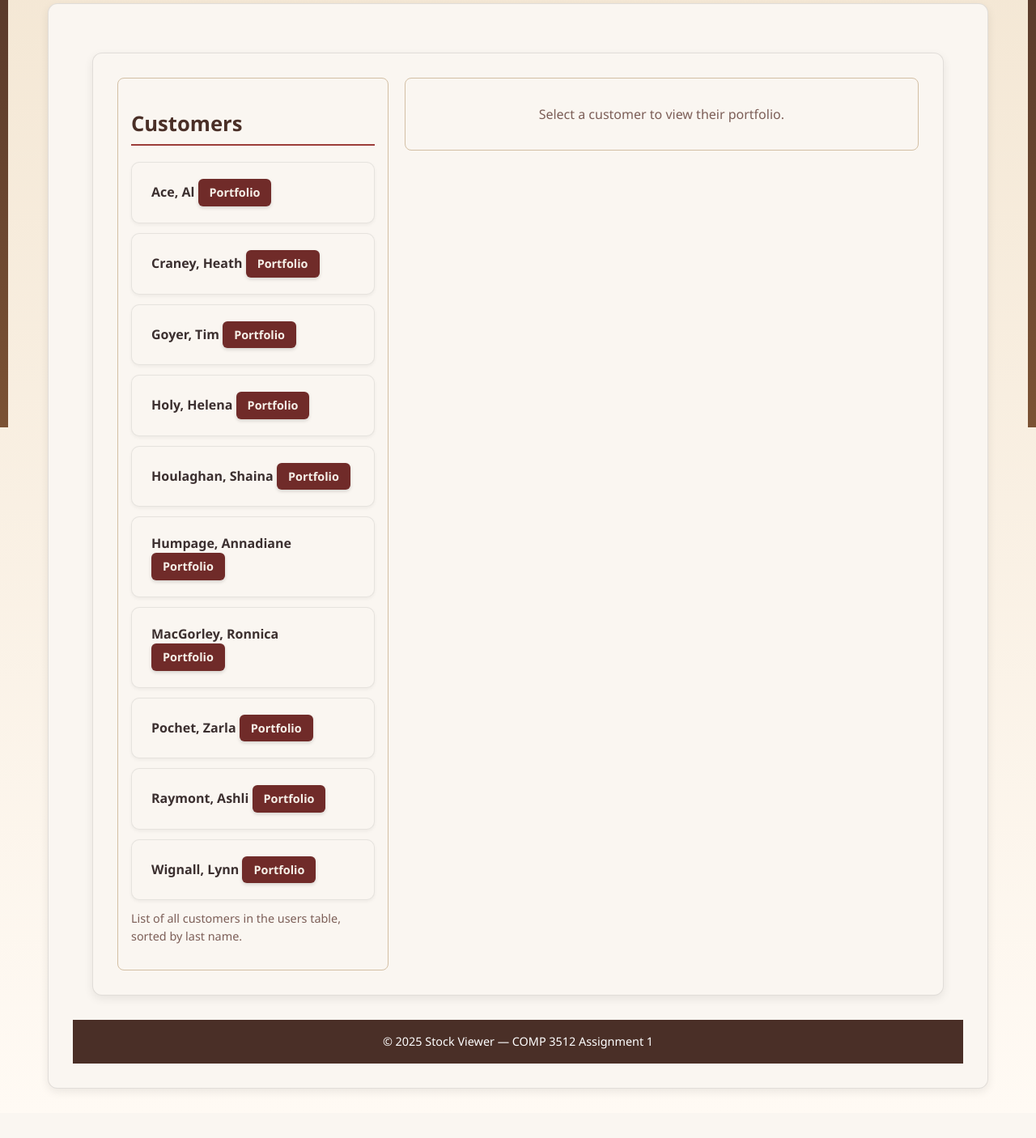
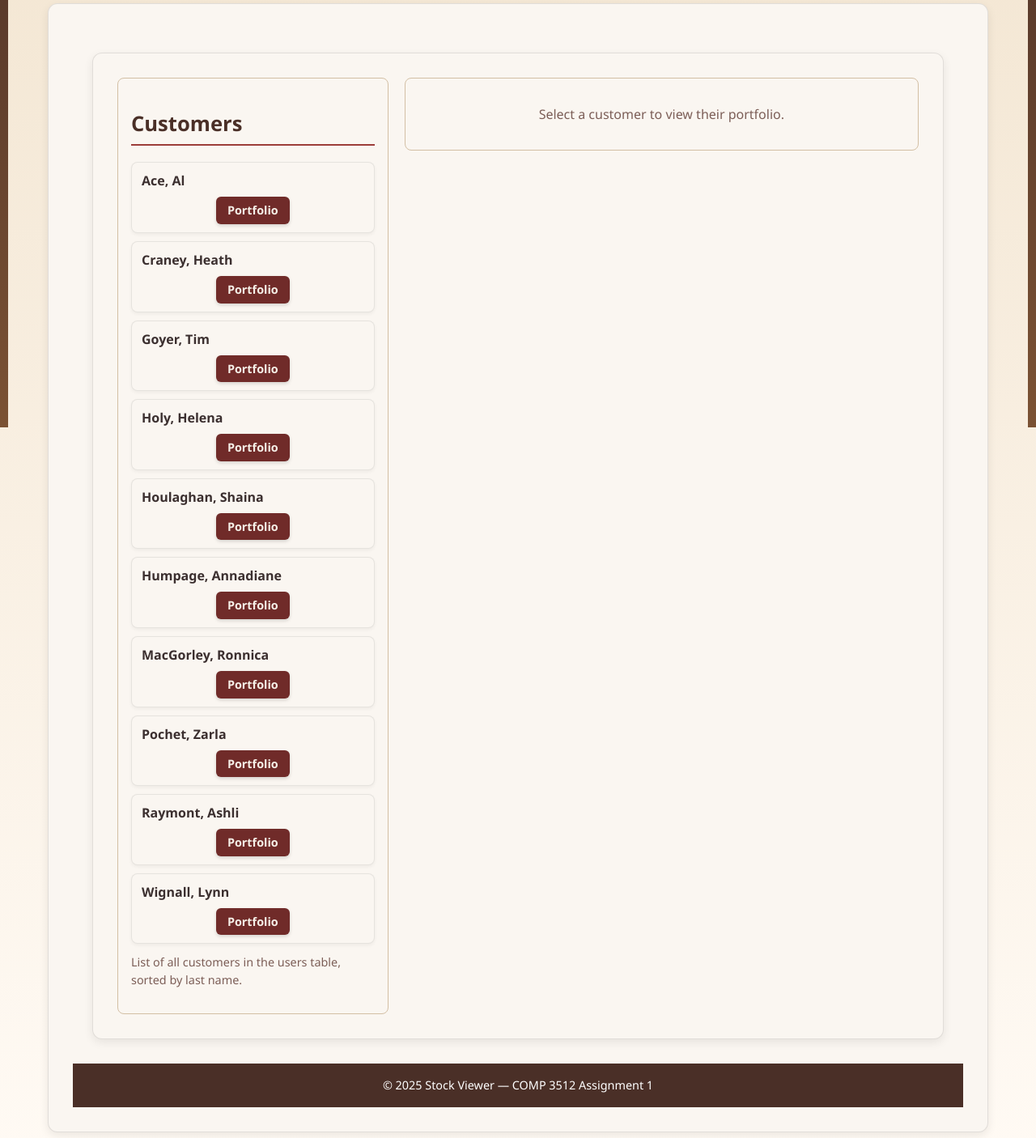
Before and after one commit to ZohaImtiaz/PHP-Pages-and-API, a PHP site: page / in a window 1280 px wide. Shown: the part 272-1678 px from the top of the page at 81% size. Before the commit the page ends 1617 px from the top, so only its background shows below. Run offline with PHP 8.4, Linux system fonts and the light colour scheme; data comes from the database, SQL or seed files in the repository.

Commit message:
Update style.css

```diff
--- a/zimti799/css/style.css
+++ b/zimti799/css/style.css
@@ -272,3 +272,20 @@ footer {
 .btn.small:active, .btn:active {
   transform: scale(0.97);
 }
+
+.company-list li {
+  display: flex;
+  flex-direction: column;
+  align-items: flex-start;
+  gap: 4px;
+  background: var(--card);
+  padding: 10px 12px;
+  margin-bottom: 10px;
+  border-radius: 8px;
+  border: 1px solid rgba(0,0,0,0.08);
+}
+
+.company-list li a.btn {
+  align-self: center;
+  margin-top: 4px;
+}
```
